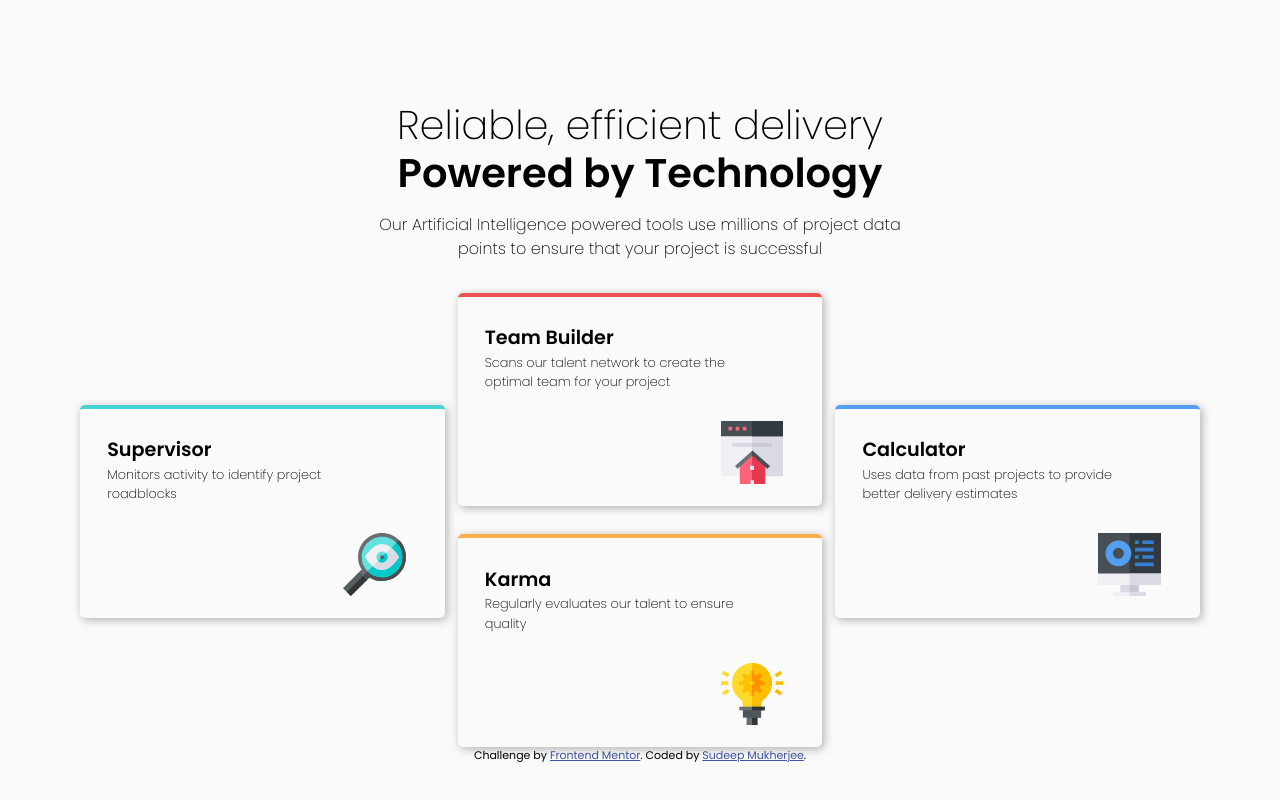
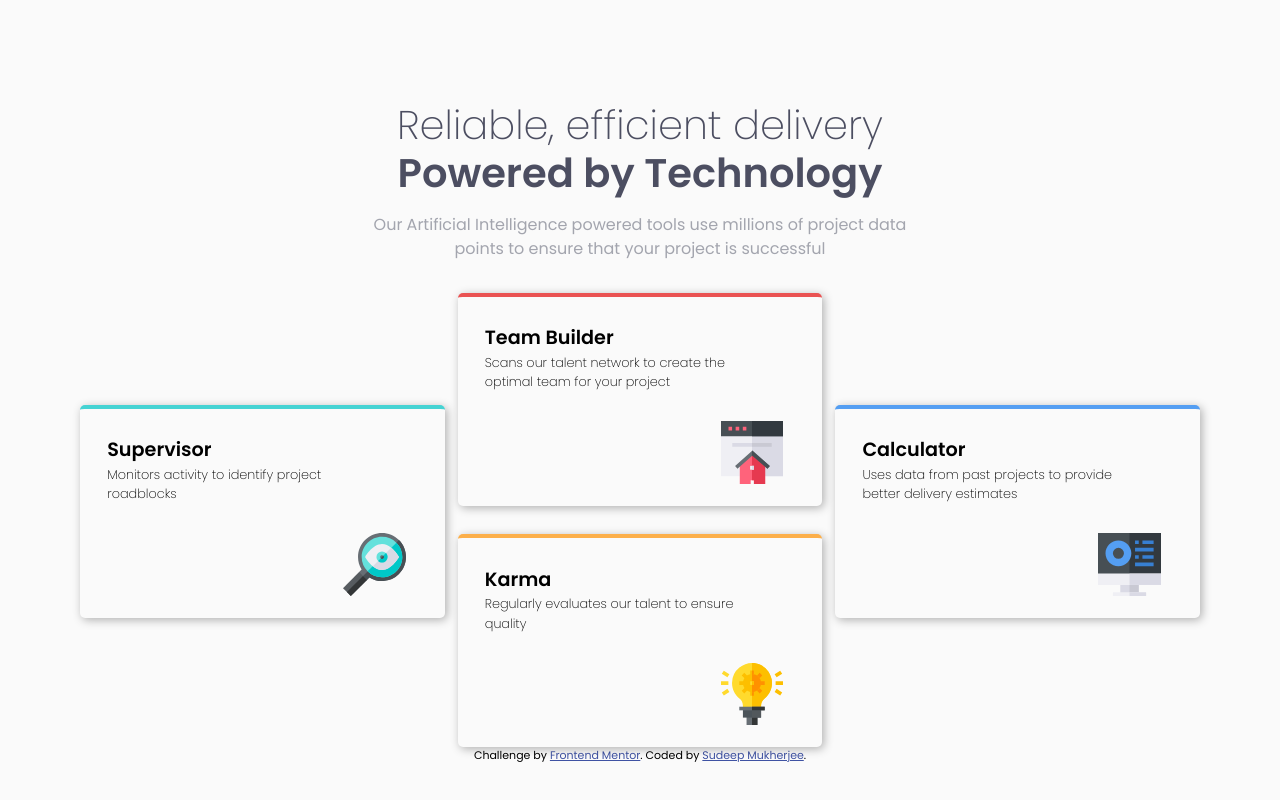
Before and after one commit to smdeep/four-card-feature, a website: page index.html in a window 1280 px wide. Drawn offline with Linux system fonts and the light colour scheme.

Commit message:
Changes to heading colour and weight

```diff
--- a/scss/pages/_index.scss
+++ b/scss/pages/_index.scss
@@ -35,11 +35,13 @@ h1 {
     }
 
     & span {
+        // border:1px solid red;
         display: block;
         font-family: $font-family;
         font-size: 1.5rem;
         font-weight: 200;
         line-height: 1.2;
+        color: $dark-blue;
 
         &:last-child {
             font-weight: 600;
@@ -56,7 +58,8 @@ h1 {
 header p {
     // border: 1px solid red;
     font-size: 1rem;
-    font-weight: 200;
+    font-weight: 400;
+    color: $grayish-blue;
     text-align: center;
     margin-bottom: 2rem;
     margin-left: auto;
```
Also changed, not shown: css/main.css, 1 other file.
